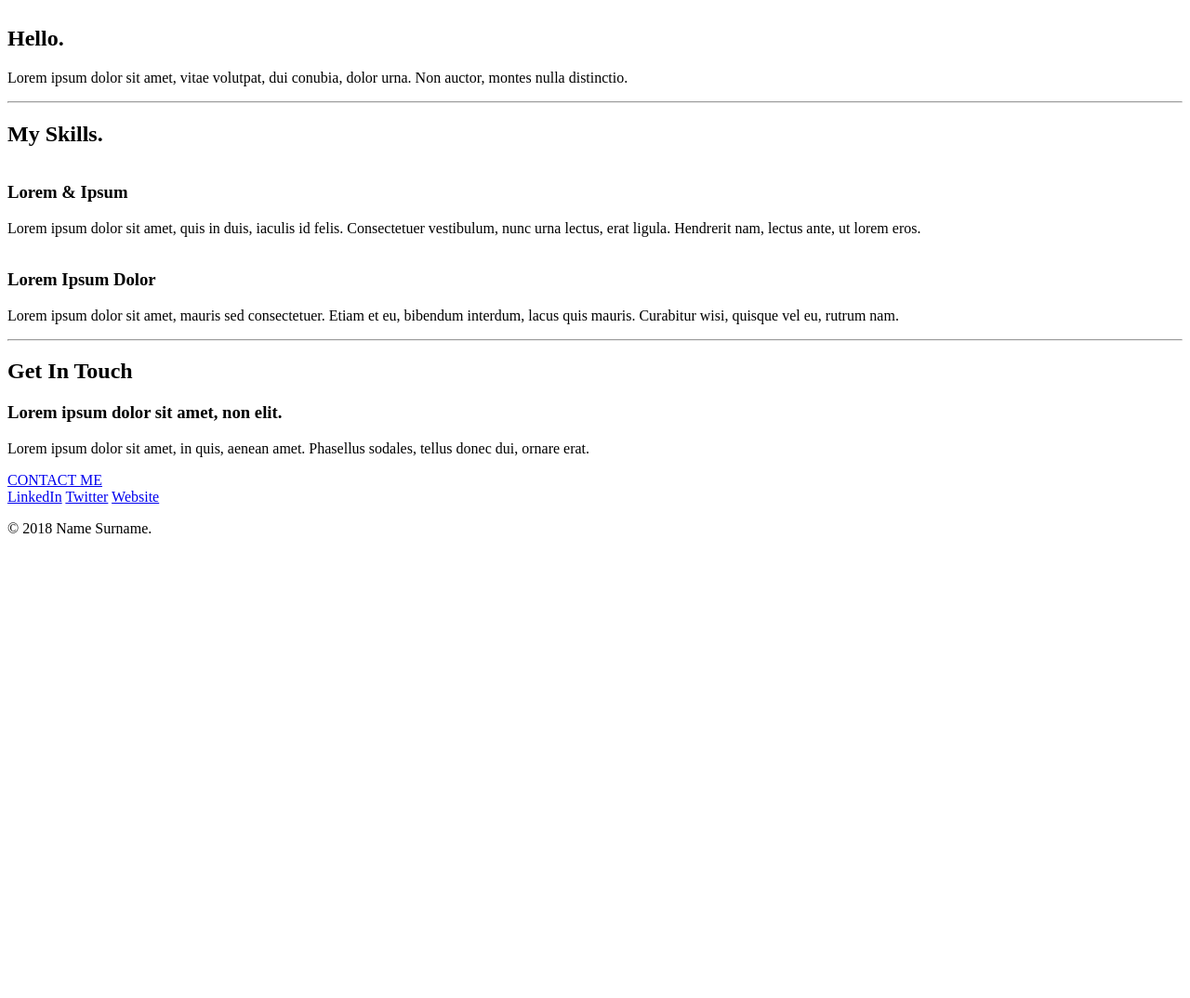
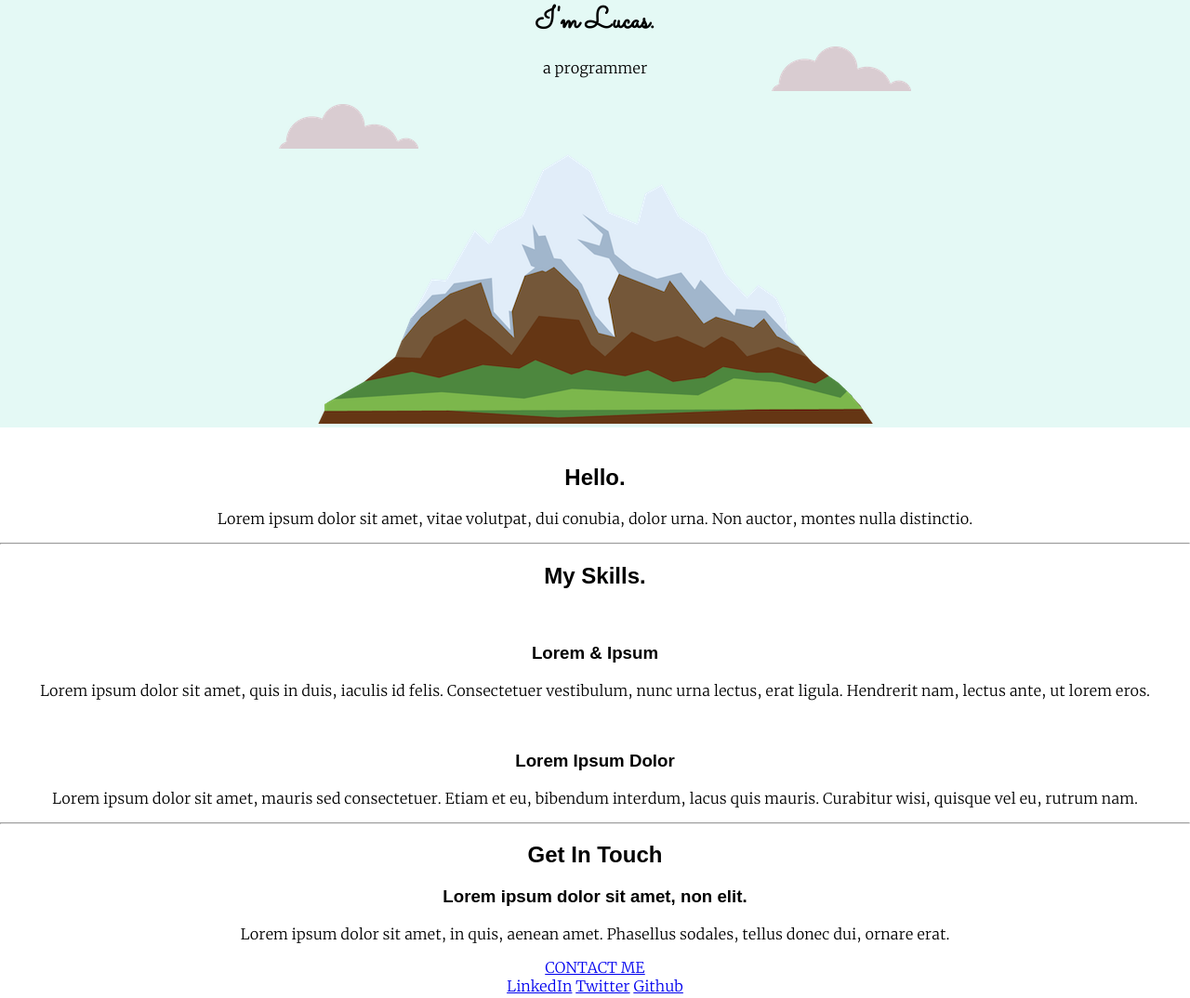
Before and after one commit to snlucas/App-Brewery-Web-Dev-Bootcamp-Study-Repo, a plain HTML site: page CSS-My-Site/index.html in a window 1280 px wide. Shown: the top 1074 px of the page at 93% size. Before the commit the page ends 800 px from the top, so only its background shows below. Drawn offline with Linux system fonts and the light colour scheme.

Commit message:
Update index

```diff
--- a/CSS-My-Site/index.html
+++ b/CSS-My-Site/index.html
@@ -1,3 +1,19 @@
+<!DOCTYPE html>
+<html lang="en" dir="ltr">
+  <head>
+    <meta charset="utf-8">
+    <link rel="stylesheet" href="css/styles.css">
+    <link rel="icon" href="favicon.ico">
+    <title></title>
+  </head>
+  <body>
+    <div class="top-container">
+      <img class="top-cloud" src="images/cloud.png" alt="cloud-img">
+      <h1>I'm Lucas.</h1>
+      <p>a programmer</p>
+      <img class="bottom-cloud" src="images/cloud.png" alt="cloud-img">
+      <img src="images/mountain.png" alt="mountain-img">
+    </div>
     <div class="middle-container">
       <div class="profile">
         <img src="" alt="">
@@ -23,14 +39,17 @@
         <h2>Get In Touch</h2>
         <h3>Lorem ipsum dolor sit amet, non elit.</h3>
         <p>Lorem ipsum dolor sit amet, in quis, aenean amet. Phasellus sodales, tellus donec dui, ornare erat.</p>
-    <a class="btn" href="mailto:name@email.com">CONTACT ME</a>
+        <a class="btn" href="mailto:lucas.lambda.101@gmail.com">CONTACT ME</a>
       </div>
     </div>
 
 
     <div class="bottom-container">
-  <a class="footer-link" href="https://www.linkedin.com/">LinkedIn</a>
-  <a class="footer-link" href="https://twitter.com/">Twitter</a>
-  <a class="footer-link" href="https://www.appbrewery.co/">Website</a>
-  <p>© 2018 Name Surname.</p>
+      <a class="footer-link" href="https://www.linkedin.com/in/sn-lucas/">LinkedIn</a>
+      <a class="footer-link" href="https://twitter.com/synclucas">Twitter</a>
+      <a class="footer-link" href="https://github.com/snlucas">Github</a>
+      <p>© 2021 Lucas Nogueira.</p>
     </div>
+
+  </body>
+</html>
```
Lines whose indentation alone changed are shown as unchanged.
